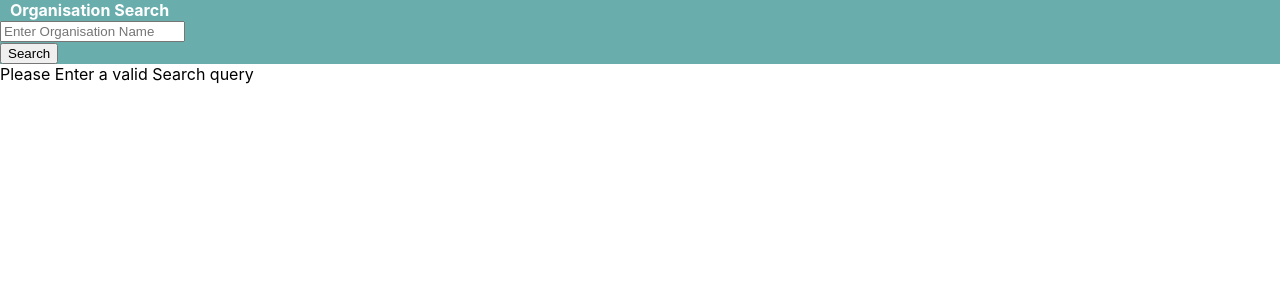
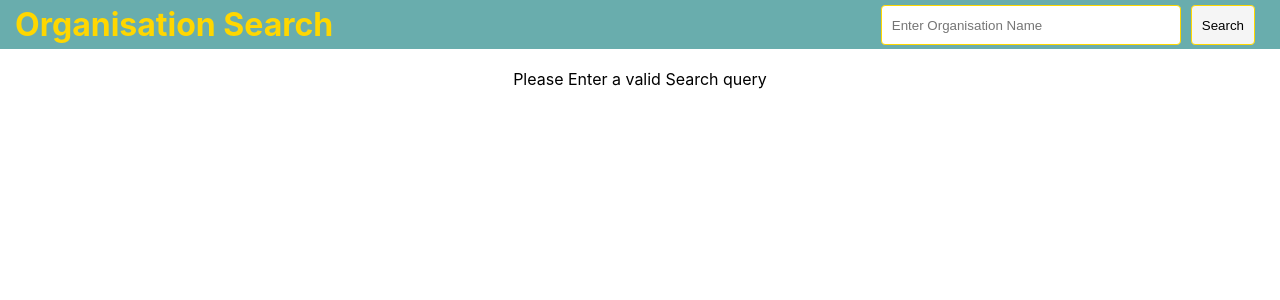
Before and after one commit to 264aayush/github-org-search-fashinza, a React (Create React App) app: page / in a window 1280 px wide. Shown: the top 300 px of the page. Built offline with nearby package versions, Linux system fonts and the light colour scheme.

Commit message:
made visual changes to repository card

```diff
--- /dev/null
+++ b/src/App.css
@@ -0,0 +1,12 @@
+.flexbox{
+    display: flex;
+    padding: 20px;
+}
+
+.flex-wrap{
+    flex-wrap: wrap;
+}
+
+.justify-around{
+    justify-content: space-around;
+}
--- a/src/App.js
+++ b/src/App.js
@@ -1,4 +1,4 @@
-
+import './App.css'
 import { useState } from 'react';
 import Header from './components/Header/Header';
 import Repositories from './components/Repositories/Repositories';
@@ -13,8 +13,8 @@ function App() {
     <div className="App">
       <Provider value={{data, setData}}>
         <Header></Header>
-        <div className='d-flex flex-wrap justify-content-around'>
-        <Repositories></Repositories>
+        <div className='flexbox flex-wrap justify-around'>
+          <Repositories></Repositories>
         </div>
       </Provider>
     </div>
--- a/src/components/Header/Header.css
+++ b/src/components/Header/Header.css
@@ -1,17 +1,46 @@
-.navbar{
-    background:rgb(105, 173, 173);
+.navbar {
+    background: rgb(105, 173, 173);
+    padding: 5px;
 }
 
-.navbar-brand{
+.navbar-brand {
     color: white;
     margin-left: 10px;
     font-weight: bold;
-}
-
-.navbar-brand:hover{
+    font-size: 2rem;
     color: gold;
 }
 
-.search-input-box.search-input-box{
+
+
+.search-form {
+    margin-right: 20px;
+    float: right;
+}
+
+.search-box {
+    border: 1px solid gold;
     width: 300px;
+    padding-left: 10px;
+    border-radius: 4px;
+    height: 40px;
 }
+
+.search-btn{
+    height: 40px;
+    border-radius: 4px;
+    padding: 10px;
+    margin-left: 10px;
+    background-color: whitesmoke;
+    border: 1px solid gold;
+}
+.search-btn:hover{
+    height: 40px;
+    background-color: gold;
+
+}
+
+
+.inline {
+    display: inline-block;
+}
--- a/src/components/Header/Header.js
+++ b/src/components/Header/Header.js
@@ -4,26 +4,28 @@ import fetchData from '../../api/fetchData'
 import { Consumer } from '../../context/context'
 import { useState } from 'react'
 
-let handleClick = (setData,orgName) => {
-    fetchData(setData, orgName.trim() )
+let handleClick = (setData, orgName) => {
+	fetchData(setData, orgName.trim())
 }
 
 let Header = () => {
-    let [orgNameInput,setOrgNameInput]=useState('')
-    return <Consumer >{({data, setData}) => {
-        return <nav className="navbar">
+	let [orgNameInput, setOrgNameInput] = useState('')
+	return <Consumer >{({ data, setData }) => {
+		return <div className="navbar">
 			<div className="container-fluid">
+				<div className='inline' style={{ verticalAlign: 'middle' }}>
 					<span className="navbar-brand">Organisation Search</span>
-                <form className="d-flex me-2">
-                    <div className='input-group search-input-box'>
-                        <input className="form-control" type="search" value={orgNameInput} onChange={(e)=>setOrgNameInput(e.target.value)} placeholder="Enter Organisation Name" aria-label="Search"></input>
-                        <div className='input-group-append'>
-                            <button className="btn btn-outline-light" onClick={(e) => {e.preventDefault();handleClick(setData,orgNameInput)}} type="submit">Search</button>
 				</div>
+				<form className="inline search-form">
+					<div className='inline'>
+						<input className="inline search-box" type="search" value={orgNameInput} onChange={(e) => setOrgNameInput(e.target.value)} placeholder="Enter Organisation Name" aria-label="Search"></input>
+
+						<button className="inline search-btn" onClick={(e) => { e.preventDefault(); handleClick(setData, orgNameInput) }} type="submit">Search</button>
+
 					</div>
 				</form>
 			</div>
-        </nav>
+		</div>
 	}
 	}
 	</Consumer>
--- a/src/components/Repositories/Repositories.js
+++ b/src/components/Repositories/Repositories.js
@@ -5,11 +5,19 @@ let Repositories = () => {
 
     return <Consumer>
         {({ data }) => {
-            if(data.length===0)
+            if (data.length === 0)
                 return <div>Please Enter a valid Search query</div>
-            return data.map((repo, index) => {
-                        return  <Repository key={index} repo={repo}></Repository>
-                    })
+            // return  <div> <Repository  repo={data[0]}></Repository>
+            // <Repository  repo={data[0]}></Repository>
+            // <Repository  repo={data[0]}></Repository>
+            // <Repository  repo={data[0]}></Repository>
+            // <Repository  repo={data[0]}></Repository>
+            // <Repository  repo={data[0]}></Repository>
+            //     </div>
+
+                return data.map((repo, index) => {
+                return <Repository key={index} repo={repo}></Repository>
+            })
 
         }}
     </Consumer>
--- /dev/null
+++ b/src/components/Repository/Repository.css
@@ -0,0 +1,12 @@
+.repo{
+    width:min(100%,400px);
+    box-shadow: 0px 0px 3px green;
+    min-height:100px;
+    overflow:auto;
+    cursor:pointer;
+    border-radius: 10px;
+    padding: 15px;
+    margin-bottom: 30px;
+    background-color: whitesmoke;
+    border : 1px solid greenyellow
+}
--- a/src/components/Repository/Repository.js
+++ b/src/components/Repository/Repository.js
@@ -1,8 +1,22 @@
+import './Repository.css'
+
+import { useState, useEffect } from 'react';
+import fetchLanguages from '../../api/fetchLanguages';
+
+
 let Repository = (props) => {
-    return <div className="card mx-auto my-5" style={{width:"min(100%,600px)",boxShadow:"0px 0px 10px black", height:"400px",overflow:"auto",cursor:"pointer"}}>
-        <div className="card-body">
-            {JSON.stringify(props.repo)}
-        </div>
+    const [languages, setLanguages] = useState({})
+    useEffect(() => {
+        fetchLanguages(props.repo.languages_url, setLanguages)
+    }, [props.repo.languages_url])
+    return <div className="repo" >
+        <p>
+            Name:{props.repo.full_name} <br></br>
+            Count:{props.repo.open_issues_count} <br></br>
+            URL:{props.repo.html_url} <br></br>
+            Languages:{JSON.stringify(languages)}
+        </p>
+
     </div>
 
 }
```
Lines whose indentation alone changed are shown as unchanged.
